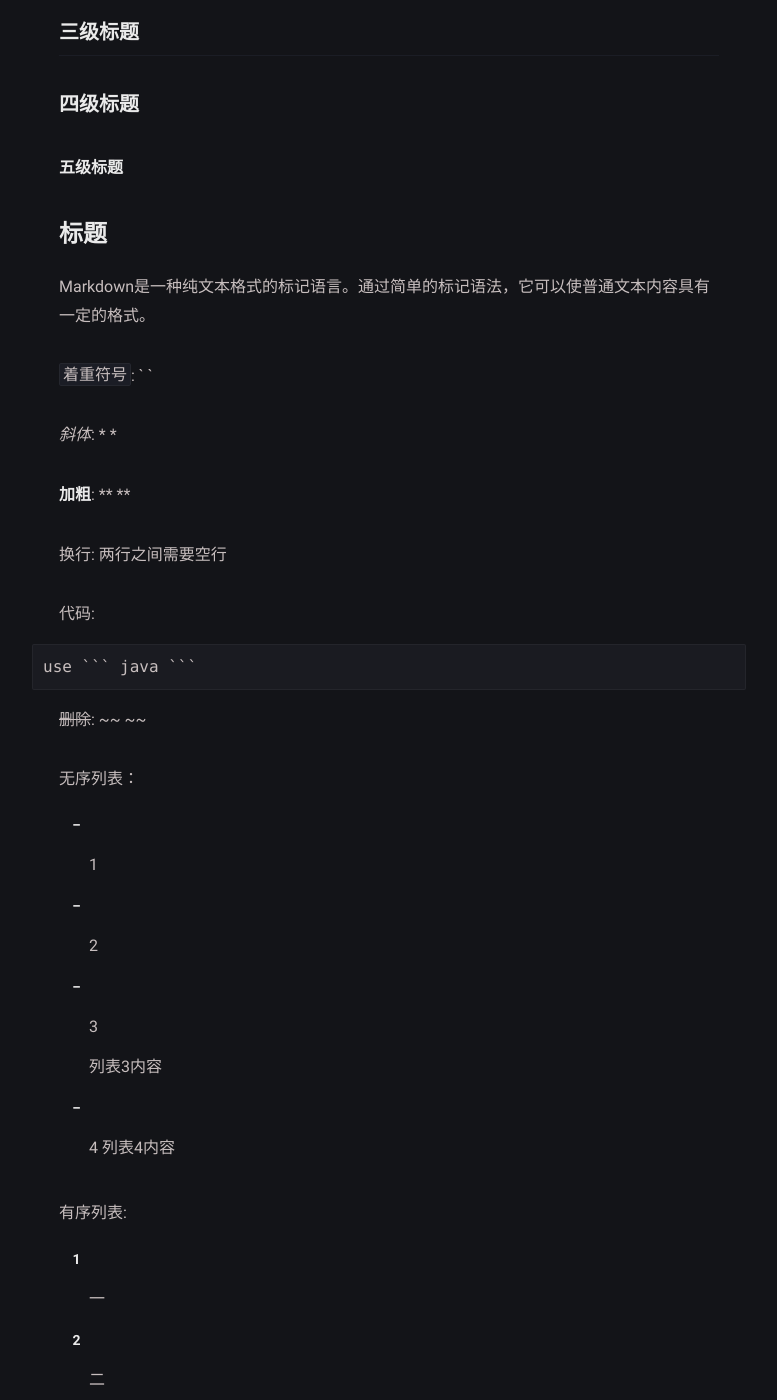
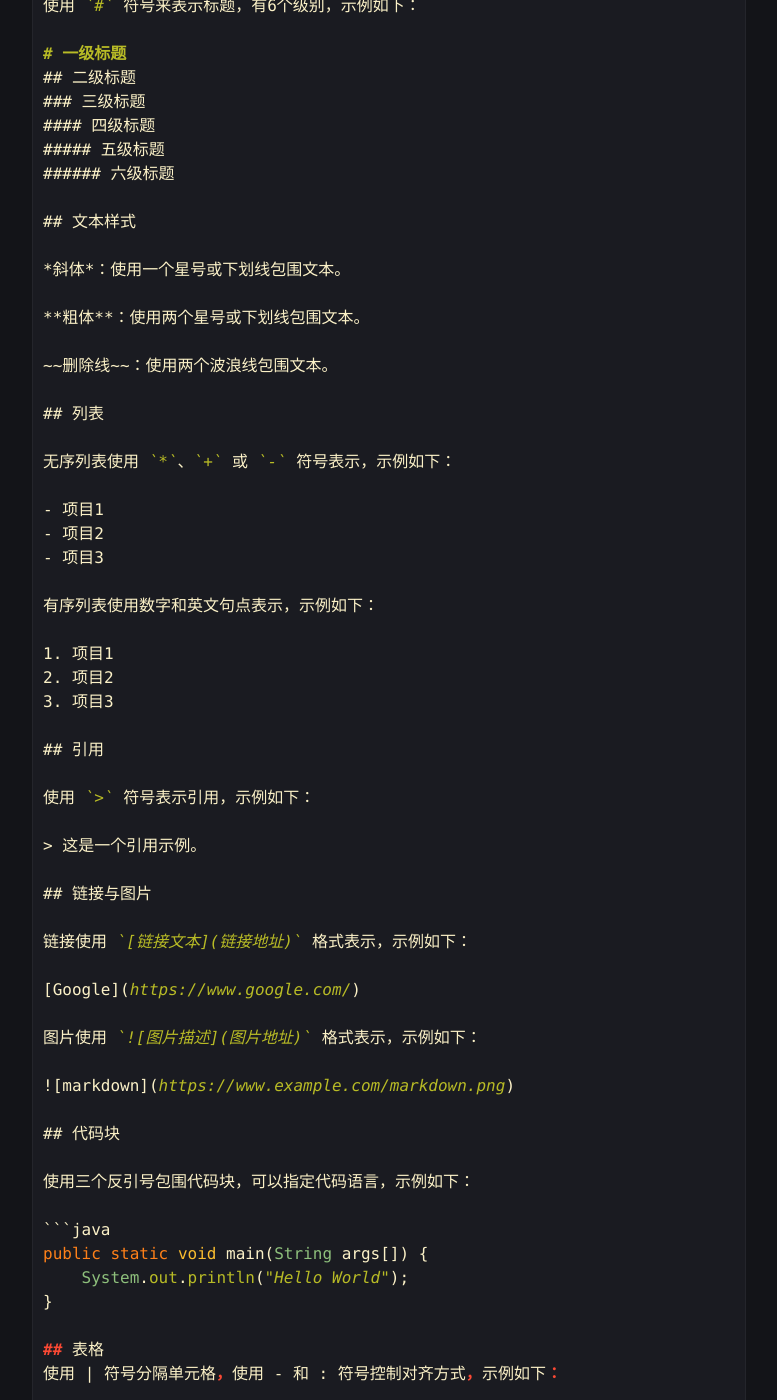
Before and after one commit to SherlnoW/SherlnoW.github.io, a Jekyll site: the page built from _posts/hello/2022-06-03-hello-world.md, in a window 1280 px wide and 1400 px high, scrolled down 539 px. Shown: the whole window, without its empty margins (251-1028 px from the left). Built offline with Jekyll 4.4.1, drawn with Linux system fonts in a browser that asks for light colours; some of the changed text lies outside the part shown.

Commit message:
第一篇博客

````diff
--- a/_posts/hello/2022-06-03-hello-world.md
+++ b/_posts/hello/2022-06-03-hello-world.md
@@ -8,55 +8,84 @@
 - md
 ---
 
+```markdown
+# Markdown使用教程
+
+Markdown是一种轻量级的标记语言，常用于写作、文档编写和博客发布等场景。它具有简洁、易读、易写的特点，同时又能够快速转换为HTML等格式。下面是一些常用的markdown语法及示例。
+
+## 标题
+
+使用 `#` 符号来表示标题，有6个级别，示例如下：
+
 # 一级标题
+## 二级标题
+### 三级标题
+#### 四级标题
+##### 五级标题
+###### 六级标题
 
-## 二级标题
+## 文本样式
 
-### 三级标题
+*斜体*：使用一个星号或下划线包围文本。
 
-#### 四级标题
+**粗体**：使用两个星号或下划线包围文本。
 
-##### 五级标题
+~~删除线~~：使用两个波浪线包围文本。
 
-# 标题
+## 列表
 
-Markdown是一种纯文本格式的标记语言。通过简单的标记语法，它可以使普通文本内容具有一定的格式。
+无序列表使用 `*`、`+` 或 `-` 符号表示，示例如下：
 
-`着重符号`: \` \`
+- 项目1
+- 项目2
+- 项目3
 
-*斜体*: * *
+有序列表使用数字和英文句点表示，示例如下：
 
-**加粗**: ** **
+1. 项目1
+2. 项目2
+3. 项目3
 
-换行: 两行之间需要空行
+## 引用
 
-代码:
-```code
-use ``` java ```
+使用 `>` 符号表示引用，示例如下：
+
+> 这是一个引用示例。
+
+## 链接与图片
+
+链接使用 `[链接文本](链接地址)` 格式表示，示例如下：
+
+[Google](https://www.google.com/)
+
+图片使用 `![图片描述](图片地址)` 格式表示，示例如下：
+
+![markdown](https://www.example.com/markdown.png)
+
+## 代码块
+
+使用三个反引号包围代码块，可以指定代码语言，示例如下：
+
+```java
+public static void main(String args[]) {
+    System.out.println("Hello World");
+}
+
+## 表格
+使用 | 符号分隔单元格，使用 - 和 : 符号控制对齐方式，示例如下：
+
+| 列1 | 列2 | 列3 |
+|:--- |:---:| ---:|
+| 左对齐 | 居中对齐 | 右对齐 |
+| 内容1 | 内容2 | 内容3 |
+| 内容4 | 内容5 | 内容6 |
+冒号 : 用来指定对齐方式。在表头下方的分隔线中，使用 : 控制每一列的对齐方式。示例中的表头对齐方式为左对齐、居中对齐和右对齐。
+
+## 分割线
+使用三个或更多的连续 *、- 或 _ 符号生成分割线，示例如下：
+
+## 其他
+转义符号使用反斜杠 \，示例如下：
+*这是一个普通的星号\*
+
 ```
-
-~~删除~~: ~~ ~~
-
-无序列表：
-
-* 1
-
-* 2
-
-* 3
-
-    列表3内容
-* 4
-    列表4内容
-
-有序列表:
-1. 一
-
-2. 二
-
-3. 三
-
-   列表三内容
-4. 四
-
-    列表四内容
````
